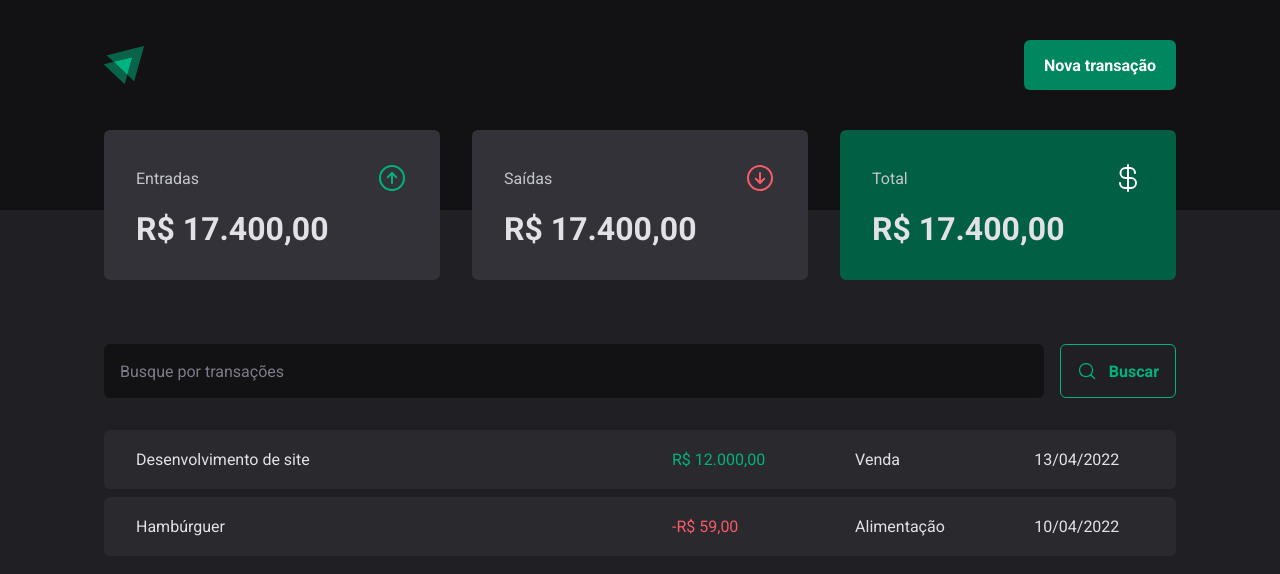
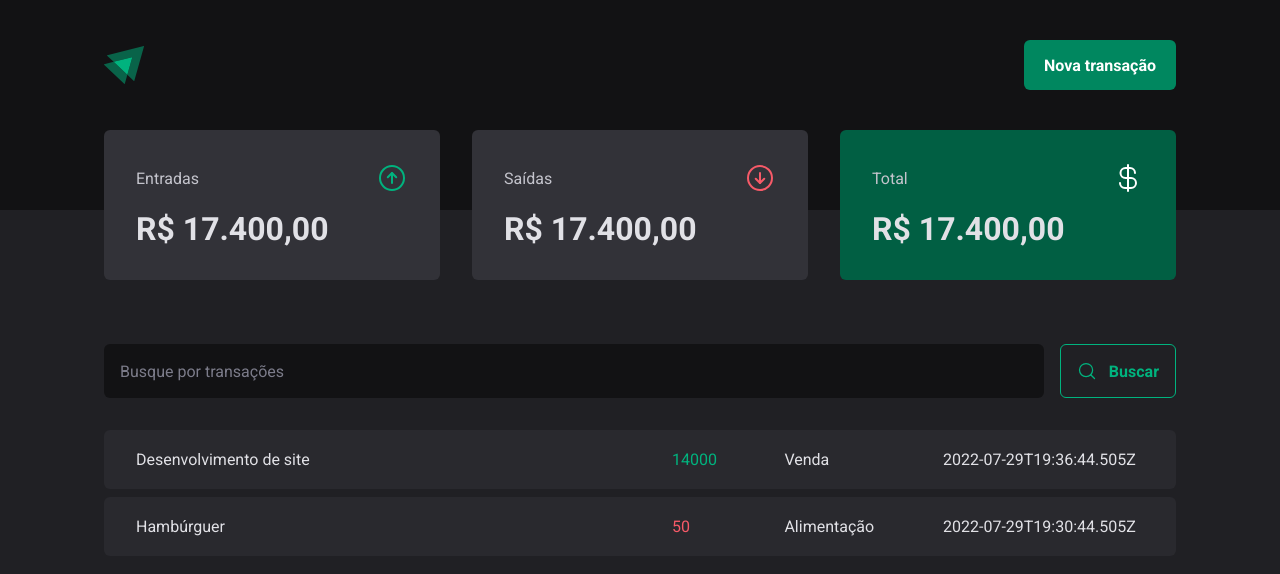
Before and after one commit to Ndav07/Money-with-react, a React (Vite) app: page / in a window 1280 px wide. Shown: the top 574 px of the page. Built offline with nearby package versions, Linux system fonts and the light colour scheme; data requests are answered from the project's data file.

Commit message:
feat: context

```diff
--- a/package.json
+++ b/package.json
@@ -5,6 +5,7 @@
   "type": "module",
   "scripts": {
     "dev": "vite",
+    "dev:server": "json-server server.json -p 3333 -w -d 500",
     "build": "tsc && vite build",
     "preview": "vite preview"
   },
@@ -22,6 +23,7 @@
     "@types/react-dom": "^18.0.10",
     "@types/styled-components": "^5.1.26",
     "@vitejs/plugin-react-swc": "^3.0.0",
+    "json-server": "^0.17.2",
     "typescript": "^4.9.3",
     "vite": "^4.1.0"
   }
--- /dev/null
+++ b/server.json
@@ -0,0 +1,20 @@
+{
+  "transactions": [
+    {
+      "id": 1,
+      "description": "Desenvolvimento de site",
+      "type": "income",
+      "category": "Venda",
+      "price": 14000,
+      "createdAt": "2022-07-29T19:36:44.505Z"
+    },
+    {
+      "id": 2,
+      "description": "Hambúrguer",
+      "type": "outcome",
+      "category": "Alimentação",
+      "price": 50,
+      "createdAt": "2022-07-29T19:30:44.505Z"
+    }
+  ]
+}
--- a/src/App.tsx
+++ b/src/App.tsx
@@ -1,4 +1,5 @@
 import { ThemeProvider } from "styled-components";
+import { TransactionsProvider } from "./contexts/TransactionsContext";
 import { Transaction } from "./pages/Transactions";
 import { GlobalStyle } from "./styles/global";
 import { defaultTheme } from "./styles/themes/default";
@@ -8,7 +9,9 @@
   return (
     <ThemeProvider theme={defaultTheme}>
       <GlobalStyle />
-      <Transaction />
+      <TransactionsProvider>
+        <Transaction />
+      </TransactionsProvider>
     </ThemeProvider>
   )
 }
--- a/src/components/Summary/index.tsx
+++ b/src/components/Summary/index.tsx
@@ -1,7 +1,11 @@
 import { ArrowCircleDown, ArrowCircleUp, CurrencyDollar } from "phosphor-react";
 import { SummaryCard, SummaryContainer } from "./styles";
+import { TransactionsContext } from "../../contexts/TransactionsContext";
+import { useContext } from "react";
 
 export function Summary() {
+  const { transactions } = useContext(TransactionsContext)
+
   return (
     <SummaryContainer>
       <SummaryCard>
--- /dev/null
+++ b/src/contexts/TransactionsContext.tsx
@@ -0,0 +1,41 @@
+import { createContext, ReactNode, useEffect, useState } from 'react';
+
+interface Transaction {
+  id: number;
+  description: string;
+  type: 'income' | 'outcome';
+  price: number;
+  category: string;
+  createdAt: string;
+}
+
+interface TransactionContextType {
+  transactions: Transaction[];
+}
+
+interface TransactionsProviderProps {
+  children: ReactNode
+}
+
+export const TransactionsContext = createContext({} as TransactionContextType);
+
+export function TransactionsProvider({ children }: TransactionsProviderProps) {
+  const [transactions, setTransactions] = useState<Transaction[]>([]);
+
+  async function loadTransactions() {
+    const response = await fetch('http://localhost:3333/transactions')
+    const data = await response.json()
+
+    setTransactions(data)
+  }
+
+  useEffect(() => {
+    loadTransactions()
+  }, []);
+
+  return (
+    <TransactionsContext.Provider value={{ transactions }}>
+      {children}
+    </TransactionsContext.Provider>
+  );
+}
--- a/src/pages/Transactions/index.tsx
+++ b/src/pages/Transactions/index.tsx
@@ -1,9 +1,12 @@
+import { useContext } from "react";
 import { Header } from "../../components/Header";
 import { Summary } from "../../components/Summary";
+import { TransactionsContext } from "../../contexts/TransactionsContext";
 import { SearchForm } from "./components/SearchForm";
 import { PriceHighlight, TransactionsContainer, TransactionsTable } from "./styles";
 
 export function Transaction() {
+  const { transactions } = useContext(TransactionsContext)
   return (
     <div>
       <Header />
@@ -14,26 +17,20 @@
 
         <TransactionsTable>
           <tbody>
-            <tr>
-              <td width="50%">Desenvolvimento de site</td>
-              <td>
-                <PriceHighlight variant="income">
-                  R$ 12.000,00
-                </PriceHighlight>
-              </td>
-              <td>Venda</td>
-              <td>13/04/2022</td>
-            </tr>
-            <tr>
-              <td width="50%">Hambúrguer</td>
-              <td>
-                <PriceHighlight variant="outcome">
-                  -R$ 59,00
-                </PriceHighlight>
-              </td>
-              <td>Alimentação</td>
-              <td>10/04/2022</td>
-            </tr>
+            {transactions.map(transaction => {
+              return (
+                <tr key={transaction.id}>
+                  <td width="50%">{transaction.description}</td>
+                  <td>
+                    <PriceHighlight variant={transaction.type}>
+                      {transaction.price}
+                    </PriceHighlight>
+                  </td>
+                  <td>{transaction.category}</td>
+                  <td>{transaction.createdAt}</td>
+                </tr>
+              )
+            })}
           </tbody>
         </TransactionsTable>
       </TransactionsContainer>
```
Also changed, not shown: 1 other file (tests, documents, lock files or other folders).
